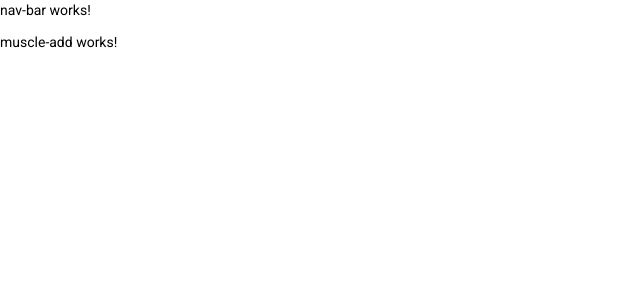
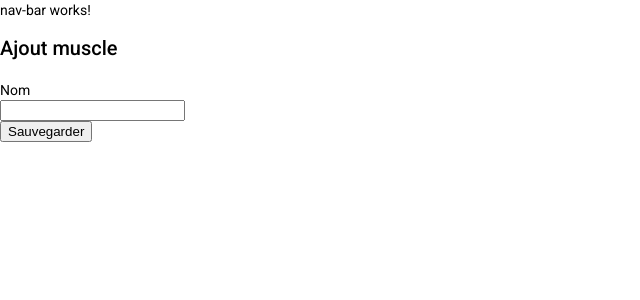
Before and after one commit to pec05/ng-carnet-muscu-app, an Angular app: page /muscle/add in a window 1280 px wide. Shown: the top 300 px of the page, without its empty margins (0-640 px from the left). Built offline with nearby package versions, Linux system fonts and the light colour scheme.

Commit message:
muscle add component

```diff
--- a/src/app/muscles/muscle-add/muscle-add.component.html
+++ b/src/app/muscles/muscle-add/muscle-add.component.html
@@ -1 +1,21 @@
-<p>muscle-add works!</p>
+<div class="container-fluid">
+  <div class="container xd-container">
+    <h2>Ajout muscle</h2>
+    <form id="muscle" class="form-horizontal" (ngSubmit)="onSubmit(muscleForm.value)" #muscleForm="ngForm">
+      <div class="form-group" hidden="true">
+        <input type="text" hidden="true" class="form-control" id="id" [(ngModel)]="muscle.id" name="id"/>
+      </div>
+      <div class="form-group has-feedback" [class.has-success]="name.dirty && name.valid" [class.has-error]="name.dirty &&  !name.valid">
+        <div class="form-group">
+          <label class="col-sm-1 control-label">Nom</label>
+          <div class="col-sm-6">
+            <input id="name" name="name" class="form-control" required type="text" [(ngModel)]="muscle.name" #name="ngModel"/>
+            <span class="glyphicon form-control-feedback" [class.glyphicon-ok]="name.valid" [class.glyphicon-remove]="!name.valid" aria-hidden="true"></span>
+            <span class="help-block" *ngIf="name.dirty && name.hasError('required')">Le nom est requis</span>
+          </div>
+          <button class="btn btn-default" type="submit">Sauvegarder</button>
+        </div>
+      </div>
+    </form>
+  </div>
+</div>
--- a/src/app/muscles/muscle-add/muscle-add.component.ts
+++ b/src/app/muscles/muscle-add/muscle-add.component.ts
@@ -1,4 +1,6 @@
-import { Component, OnInit } from '@angular/core';
+import { Component, EventEmitter, OnInit, Output } from '@angular/core';
+import { Muscle } from '../muscle';
+import { MuscleService } from '../muscle.service';
 
 @Component({
   selector: 'app-muscle-add',
@@ -7,9 +9,25 @@ import { Component, OnInit } from '@angular/core';
 })
 export class MuscleAddComponent implements OnInit {
 
-  constructor() { }
+  muscle: Muscle;
+  errorMessage: string;
+  @Output() newMuscle = new EventEmitter<Muscle>();
+
+  constructor(private muscleService: MuscleService) {
+    this.muscle = {} as Muscle;
+   }
 
   ngOnInit(): void {
   }
 
+  onSubmit(muscle: Muscle) {
+    muscle.id = undefined;
+    this.muscleService.addAndUpdateMuscle(muscle).subscribe(
+      newMuscle => {
+        this.muscle = newMuscle;
+        this.newMuscle.emit(this.muscle);
+      },
+      error => this.errorMessage = error as any
+    );
+  }
 }
--- a/src/app/muscles/muscle-list/muscle-list.component.html
+++ b/src/app/muscles/muscle-list/muscle-list.component.html
@@ -22,10 +22,9 @@
         </tr>
       </tbody>
     </table>
-   <!--<div *ngIf="isInsert">
+    <div *ngIf="isInsert">
       <app-muscle-add (newSpecie)="onNewMuscle($event)">...</app-muscle-add>
-
-    </div> -->
+    </div>
     <div>
       <button class="btn btn-default" (click)="goToHome()">Accueil</button>
       <button class="btn btn-default" (click)="showAddMuscleComponent()">Add Muscle</button>
--- a/src/app/muscles/muscle-list/muscle-list.component.ts
+++ b/src/app/muscles/muscle-list/muscle-list.component.ts
@@ -48,9 +48,8 @@ export class MuscleListComponent implements OnInit {
     this.isInsert = !this.isInsert;
   }
 
-  onNewMuscle(newMuscle: Muscle) {
+  onNewMuscle(newMuscle: any) {
     this.muscles.push(newMuscle);
     this.showAddMuscleComponent();
   }
-
 }
```
